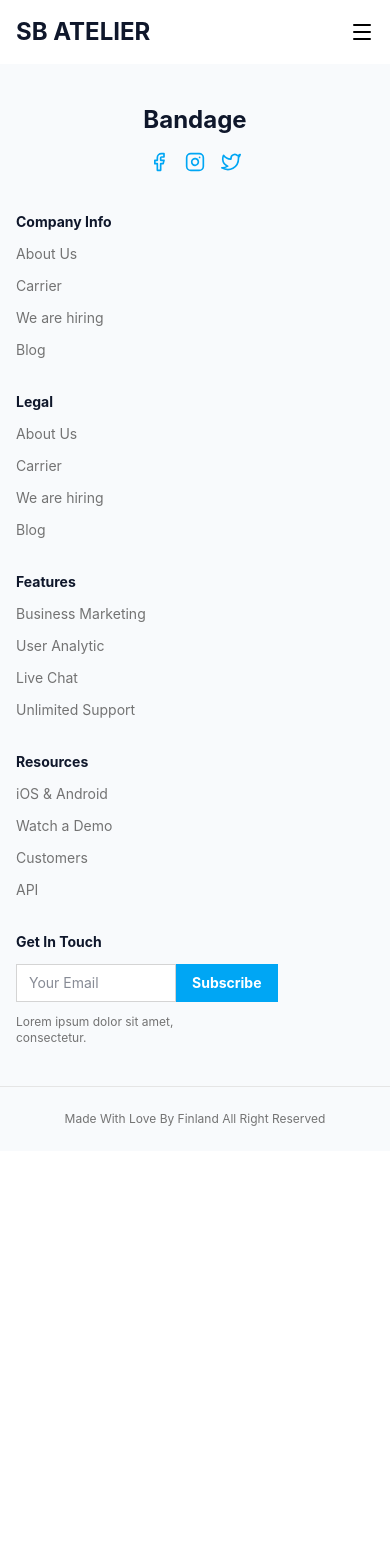
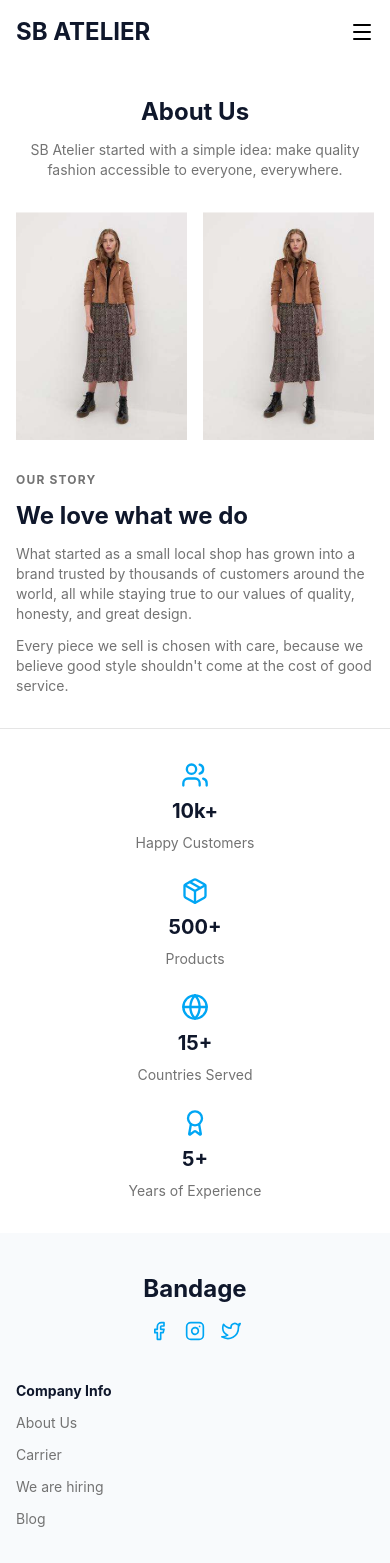
Before and after one commit to sinembaglar/e-commerce-project, a React app in the folder frontend/: page /about in a window 390 px wide. Shown: the top 1563 px of the page. Before the commit the page ends 1151 px from the top, so only its background shows below. Built offline with nearby package versions, Linux system fonts and the light colour scheme; the HTML template or start-up script is replaced by a standard one.

Commit message:
T07: About Us Page - mobile/desktop views, routing, story and stats sections

```diff
--- a/frontend/src/layout/PageContent.jsx
+++ b/frontend/src/layout/PageContent.jsx
@@ -4,6 +4,7 @@ import ShopPage from '../pages/ShopPage'
 import ProductDetailPage from '../pages/ProductDetailPage'
 import ContactPage from '../pages/ContactPage'
 import TeamPage from '../pages/TeamPage'
+import AboutPage from '../pages/AboutPage'
 
 function PageContent() {
   return (
@@ -14,6 +15,7 @@ function PageContent() {
         <Route exact path="/product/:id" component={ProductDetailPage} />
         <Route exact path="/contact" component={ContactPage} />
         <Route exact path="/team" component={TeamPage} />
+        <Route exact path="/about" component={AboutPage} />
       </Switch>
     </main>
   )
--- /dev/null
+++ b/frontend/src/pages/AboutPage.jsx
@@ -0,0 +1,67 @@
+import { Users, Package, Globe, Award } from 'lucide-react'
+import ss2Img from '../assets/imgs/ss2.png'
+
+const stats = [
+  { icon: Users, value: '10k+', label: 'Happy Customers' },
+  { icon: Package, value: '500+', label: 'Products' },
+  { icon: Globe, value: '15+', label: 'Countries Served' },
+  { icon: Award, value: '5+', label: 'Years of Experience' },
+]
+
+function AboutPage() {
+  return (
+    <div className="flex flex-col">
+      <section className="py-8">
+        <div className="container mx-auto flex flex-col items-center gap-3 px-4 text-center lg:px-10">
+          <h1 className="text-2xl font-bold text-slate-900">About Us</h1>
+          <p className="max-w-md text-sm text-neutral-500">
+            SB Atelier started with a simple idea: make quality fashion accessible to everyone,
+            everywhere.
+          </p>
+        </div>
+      </section>
+
+      <section className="pb-8">
+        <div className="container mx-auto flex flex-col gap-8 px-4 lg:flex-row lg:items-center lg:px-10">
+          <div className="flex gap-4 lg:w-1/2">
+            <div className="flex aspect-[3/4] flex-1 overflow-hidden">
+              <img src={ss2Img} alt="" className="h-full w-full object-cover" />
+            </div>
+            <div className="flex aspect-[3/4] flex-1 overflow-hidden">
+              <img src={ss2Img} alt="" className="h-full w-full object-cover" />
+            </div>
+          </div>
+          <div className="flex flex-col gap-3 lg:w-1/2">
+            <span className="text-xs font-bold uppercase tracking-widest text-neutral-500">
+              Our Story
+            </span>
+            <h2 className="text-2xl font-bold text-slate-900">We love what we do</h2>
+            <p className="text-sm text-neutral-500">
+              What started as a small local shop has grown into a brand trusted by thousands of
+              customers around the world, all while staying true to our values of quality,
+              honesty, and great design.
+            </p>
+            <p className="text-sm text-neutral-500">
+              Every piece we sell is chosen with care, because we believe good style shouldn't
+              come at the cost of good service.
+            </p>
+          </div>
+        </div>
+      </section>
+
+      <section className="border-t border-neutral-200 py-8">
+        <div className="container mx-auto flex flex-col gap-6 px-4 lg:flex-row lg:justify-center lg:gap-16 lg:px-10">
+          {stats.map(({ icon: Icon, value, label }) => (
+            <div key={label} className="flex flex-col items-center gap-2 text-center">
+              <Icon size={28} className="text-sky-500" />
+              <span className="text-xl font-bold text-slate-900">{value}</span>
+              <span className="text-sm text-neutral-500">{label}</span>
+            </div>
+          ))}
+        </div>
+      </section>
+    </div>
+  )
+}
+
+export default AboutPage
```
